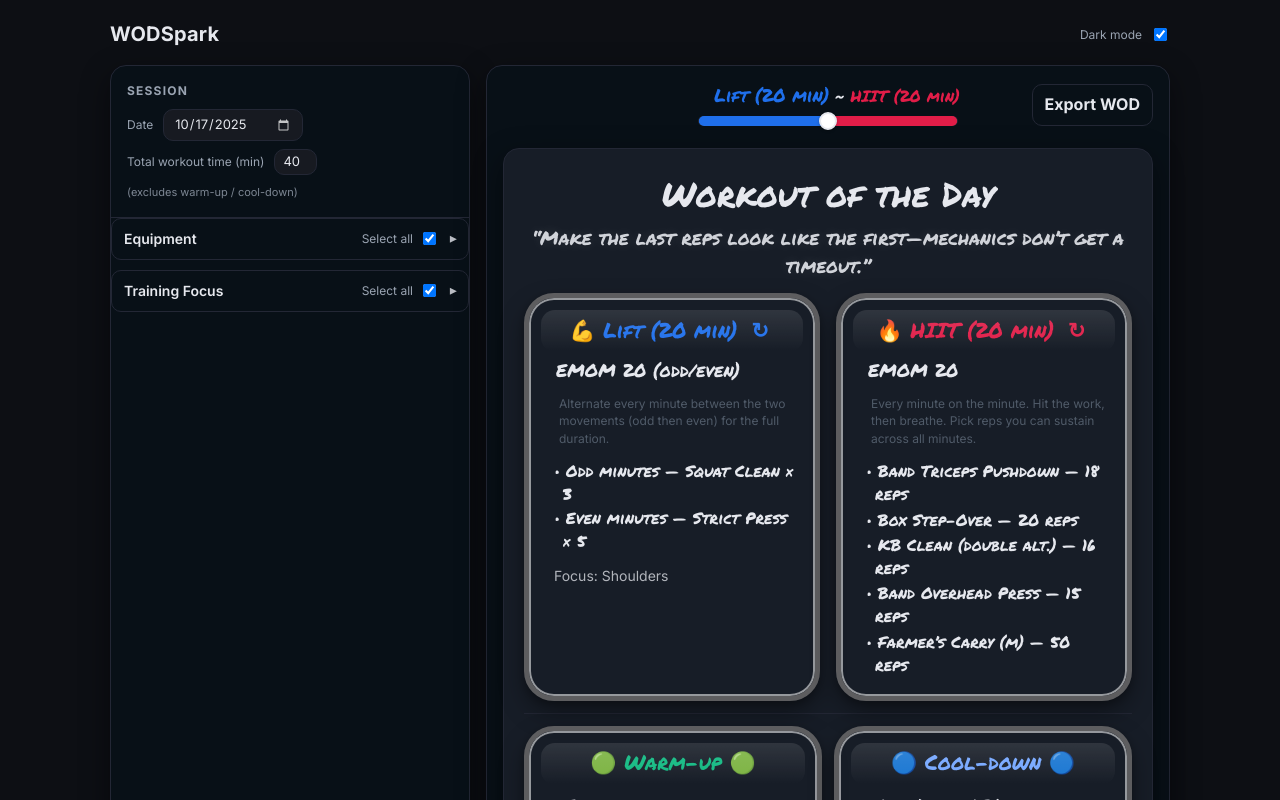
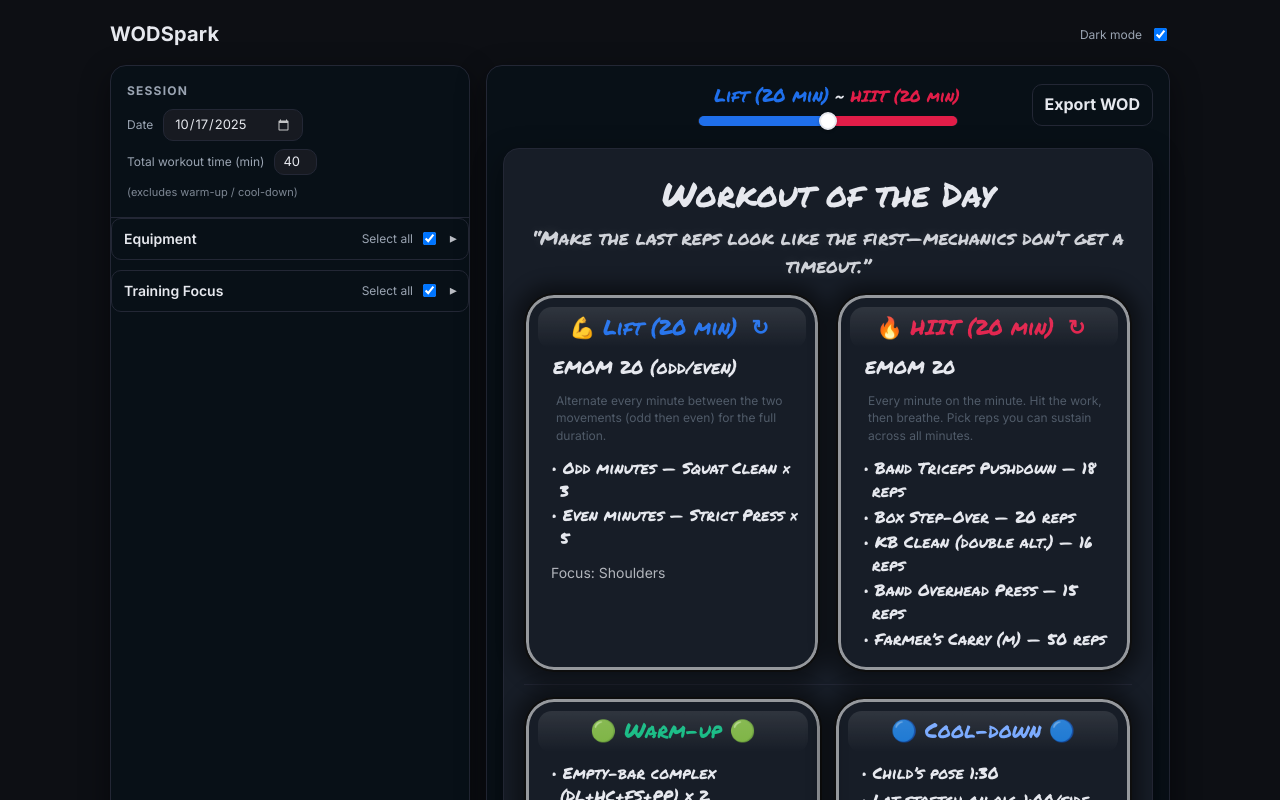
Before and after one commit to drobins25/crossfit-wod-generator, a React (Vite) app: page / in a window 1280 px wide. Shown: the top 800 px of the page. Built offline with nearby package versions, Linux system fonts and the light colour scheme.

Commit message:
CSS updates

```diff
--- a/src/theme.css
+++ b/src/theme.css
@@ -432,7 +432,7 @@ input[type="date"]::-webkit-calendar-picker-indicator {
   position: relative;
   border-radius: 30px;
   /*background: radial-gradient(120% 120% at 10% 10%, #ffffff 0%, #fafafa 55%, #f5f7f9 100%);*/
-  border: 5px solid #e9eef3;                 /* edge line */
+  border: 2px solid #e9eef3;                 /* edge line */
   box-shadow:
           0 10px 20px rgba(0,0,0,.18),
           0 3px 6px rgba(0,0,0,.12),
@@ -499,12 +499,14 @@ input[type="date"]::-webkit-calendar-picker-indicator {
 
 /* dark mode tweak */
 .dark .mini-board {
-  border-color: #5d5d5f;
+  border-color: #0e0e0e;
   /*background: radial-gradient(120% 120% at 10% 10%, #f7f7f7 0%, #f1f1f1 55%, #e9ebee 100%);*/
-  box-shadow:
-          0 12px 24px rgba(0,0,0,.35),
-          0 3px 8px rgba(0,0,0,.25),
-          inset 0 0 0 2px rgba(255,255,255,.55);
+  /*box-shadow: 0 12px 16px rgba(0, 0, 0, .35), -1px 1px 13px 14px rgba(0, 0, 0, .25), inset 0 0 0px 3px rgba(255, 255, 255, .55);*/
+  box-shadow: 0px -1px 14px 0px rgba(0, 0, 0, .35), -1px 1px 13px 14px rgba(0, 0, 0, .25), inset 0 0 0px 3px rgba(255, 255, 255, .55);
+  /*box-shadow:*/
+  /*        0 12px 24px rgba(0,0,0,.35),*/
+  /*        0 3px 8px rgba(0,0,0,.25),*/
+  /*        inset 0 0 0 2px rgba(255,255,255,.55);*/
 }
 
 
```
